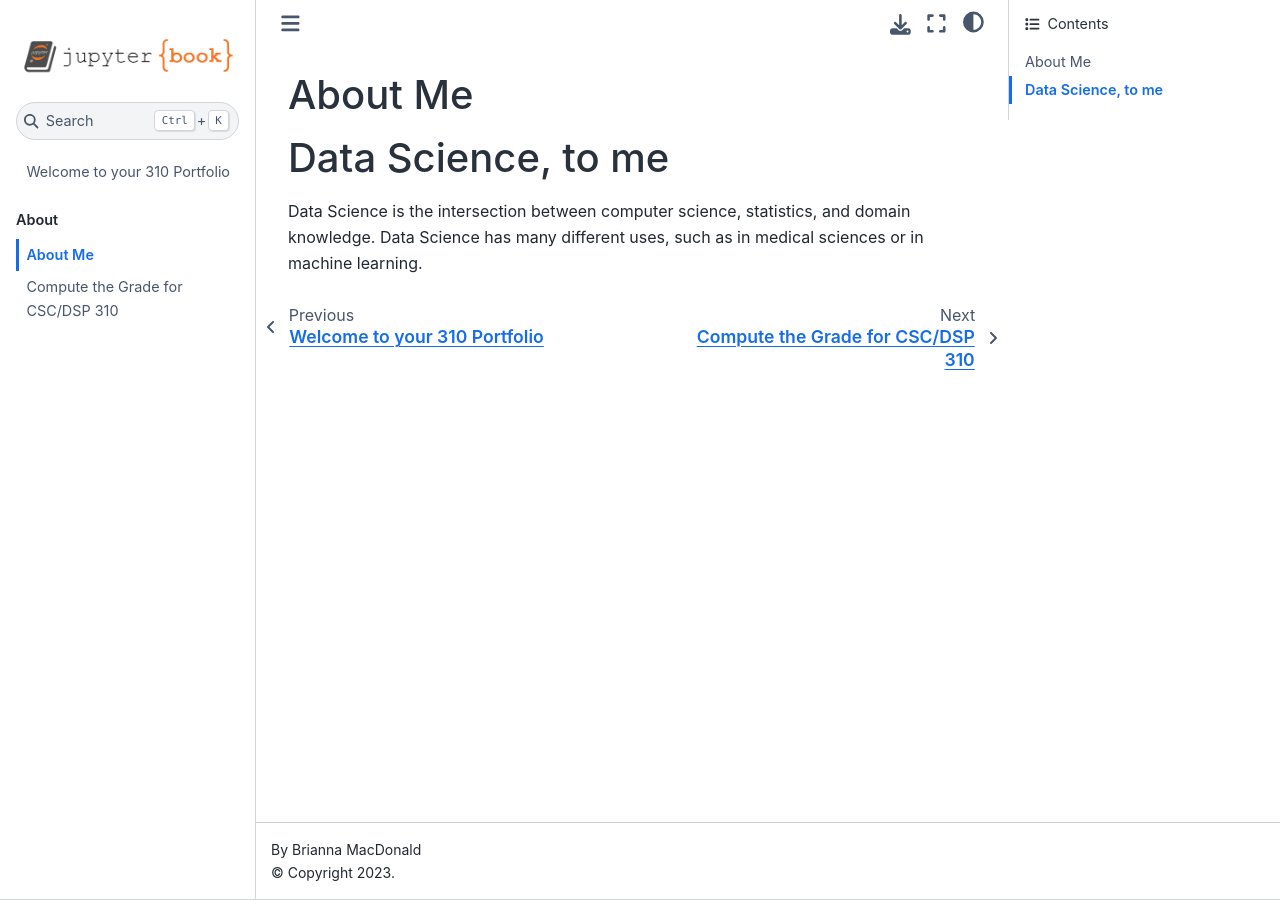
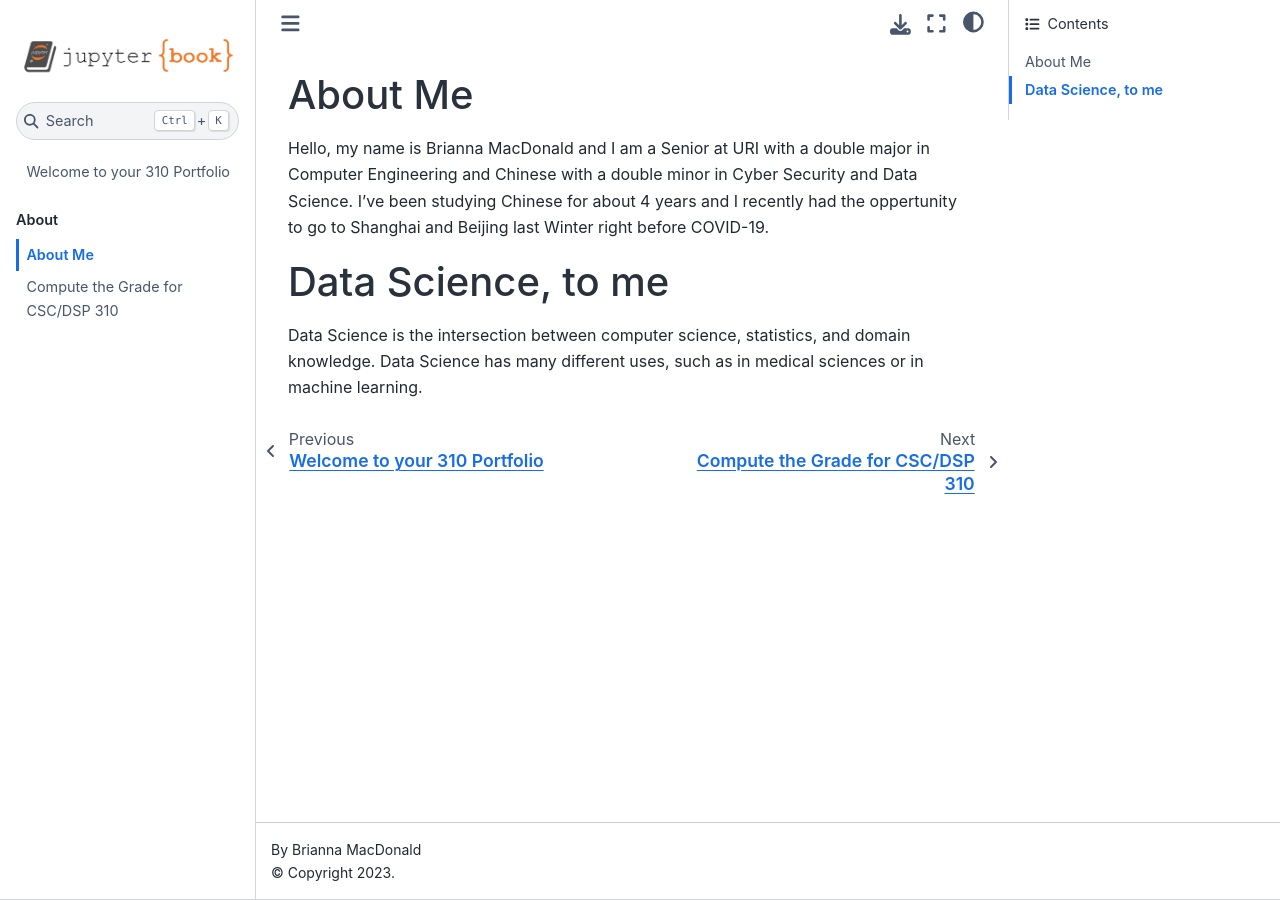
Before and after one commit to briannakathrynm/portfolio-briannakathrynm, a Jupyter Book: the page built from about/index.md, in a window 1280 px wide. Built offline with Jupyter Book 1.0.4 settings and Sphinx 7.4.7 and the Sphinx Book theme 1.1.4, drawn with Linux system fonts in a browser that asks for light colours.

Commit message:
Updated About Me

```diff
--- a/about/index.md
+++ b/about/index.md
@@ -1,5 +1,5 @@
 # About Me
-
+Hello, my name is Brianna MacDonald and I am a Senior at URI with a double major in Computer Engineering and Chinese with a double minor in Cyber Security and Data Science. I've been studying Chinese for about 4 years and I recently had the oppertunity to go to Shanghai and Beijing last Winter right before COVID-19.
 
 
 
```
